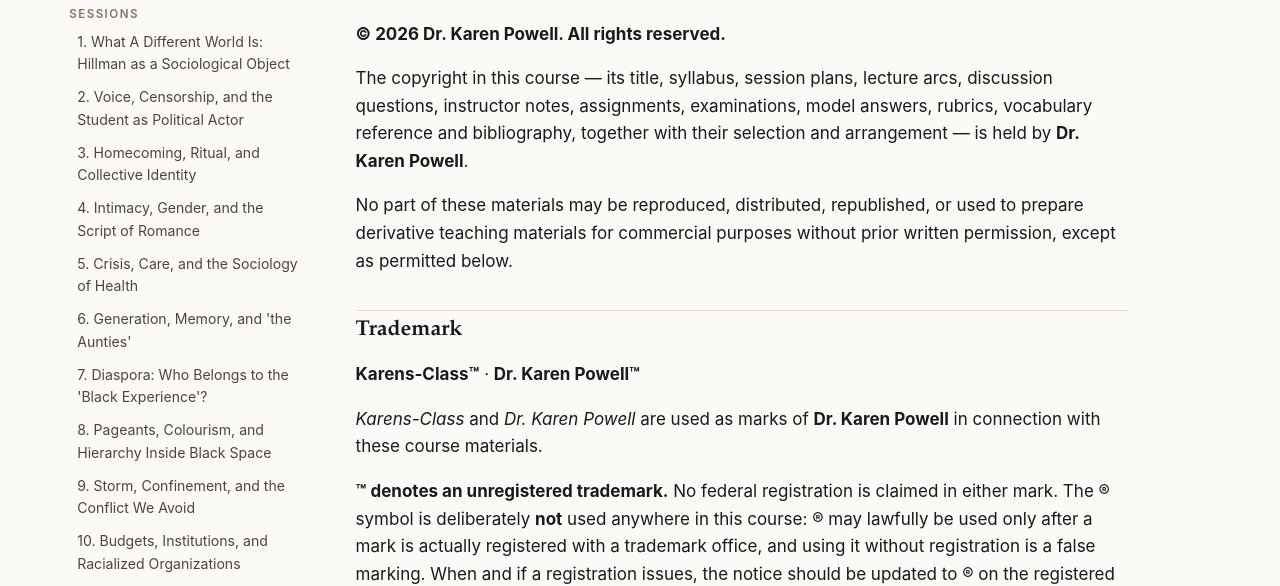
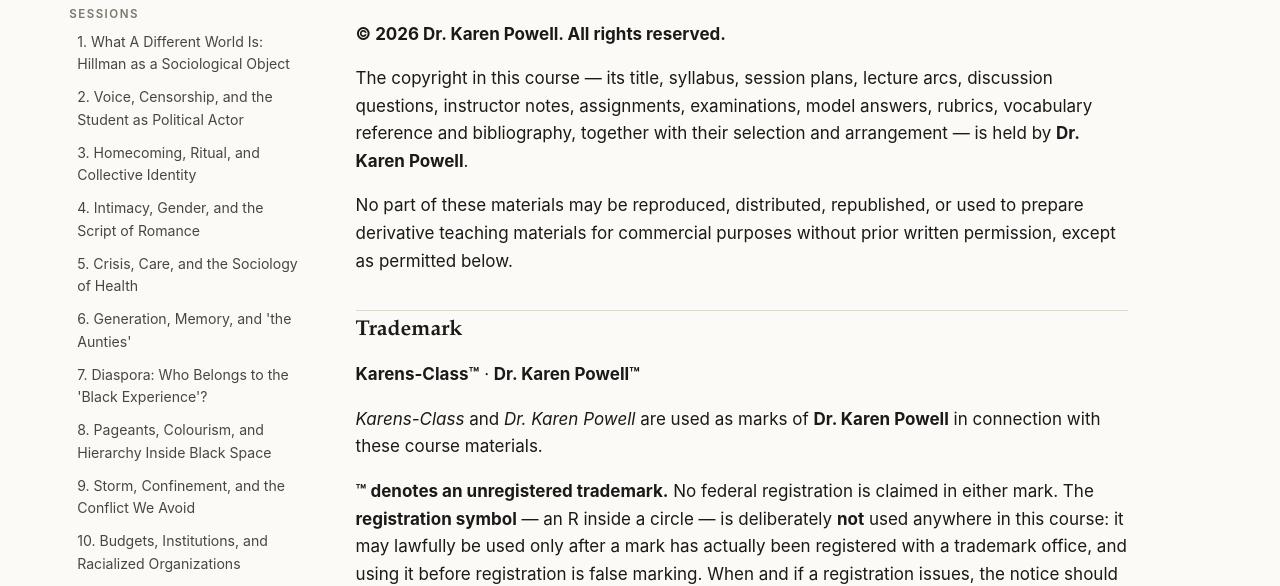
Before and after one commit to joeNobody-ai/Karens-Class, a plain HTML site: page docs/rights.html in a window 1280 px wide. Shown: the part 227-813 px from the top of the page. Drawn offline with Linux system fonts and the light colour scheme.

Commit message:
Rights: copyright and trademark notice for Dr. Karen Powell
- LICENSE (new) and course/rights.md (new): © 2026 Dr. Karen Powell, all rights reserved; Karens-Class™
  and Dr. Karen Powell™ used as marks of Dr. Karen Powell, with the unregistered status stated explicitly
  and the ® symbol deliberately withheld until a registration actually issues (false marking is unlawful).
- the CC BY 4.0 licence that was in the footer and README is replaced: an open licence contradicted an
  all-rights-reserved notice, and the two could not both stand.
- the notice now appears in the footer of all 38 built pages, in a prominent block on the home page, in
  the page metadata (author/copyright), in the README, and on its own page in the site navigation.
- rights.md also records what the course does NOT own: the series and its footage, the video links, the
  CC-licensed photographs, and the companion reference project — plus the no-affiliation statement.
- verify_course.py now checks the notice on every generated page, that the rights page is reachable, that
  no stale CC BY text survives, and that ® never appears.

```diff
--- a/docs/rights.html
+++ b/docs/rights.html
@@ -39,11 +39,12 @@ teaching materials for commercial purposes without prior written permission, exc
 <p><strong>Karens-Class™</strong> · <strong>Dr. Karen Powell™</strong></p>
 <p><em>Karens-Class</em> and <em>Dr. Karen Powell</em> are used as marks of <strong>Dr. Karen Powell</strong> in connection with these
 course materials.</p>
-<p><strong>™ denotes an unregistered trademark.</strong> No federal registration is claimed in either mark. The ® symbol
-is deliberately <strong>not</strong> used anywhere in this course: ® may lawfully be used only after a mark is
-actually registered with a trademark office, and using it without registration is a false marking. When
-and if a registration issues, the notice should be updated to ® on the registered goods and services,
-and this paragraph should be rewritten to record the registration number.</p>
+<p><strong>™ denotes an unregistered trademark.</strong> No federal registration is claimed in either mark. The
+<strong>registration symbol</strong> — an R inside a circle — is deliberately <strong>not</strong> used anywhere in this course: it
+may lawfully be used only after a mark has actually been registered with a trademark office, and using it
+before registration is false marking. When and if a registration issues, the notice should be updated to
+carry that symbol on the registered goods and services, and this paragraph should be rewritten to record
+the registration number.</p>
 <p>Marking convention, if you reproduce the name of the course:</p>
 <ul>
 <li>First or most prominent use: <strong>Karens-Class™</strong></li>
@@ -124,7 +125,7 @@ and American Society (2026). Course materials.</code></p>
 </ol>
 <p>To change the year, the holder, or the mark, edit the footer string in <code>scripts/build_course.py</code> and the
 <code>LICENSE</code>, then rebuild. <code>scripts/verify_course.py</code> checks that the notice appears on every generated
-page and that the ® symbol is never emitted.</p>
+page and that the registration symbol never appears anywhere in the built site.</p>
 <p><em>Rightsholder contact for permissions: add Dr. Powell's preferred professional address or department
 contact here before publishing.</em></p>
 <div class="pager"><a href="sources.html">← Sources</a><span></span></div>
```
Also changed, not shown: 3 other files.
